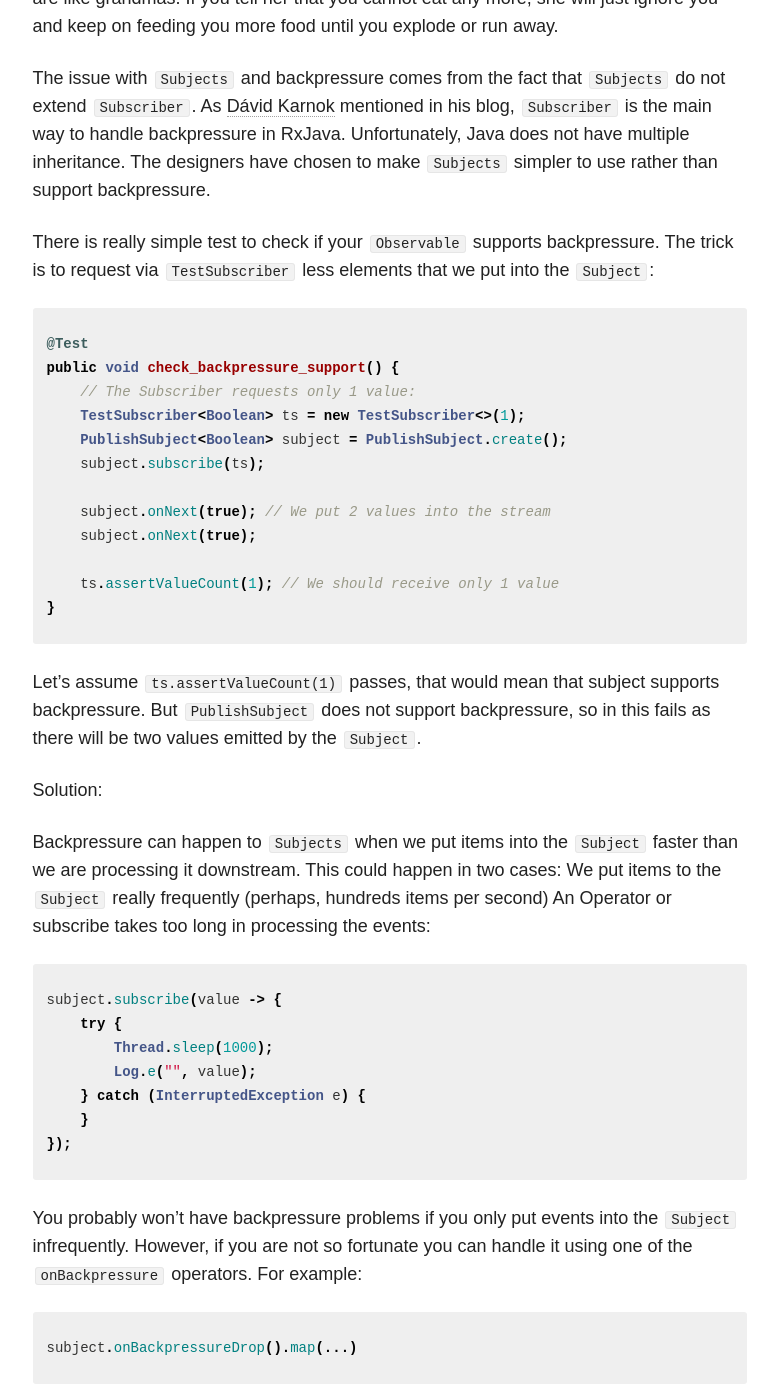
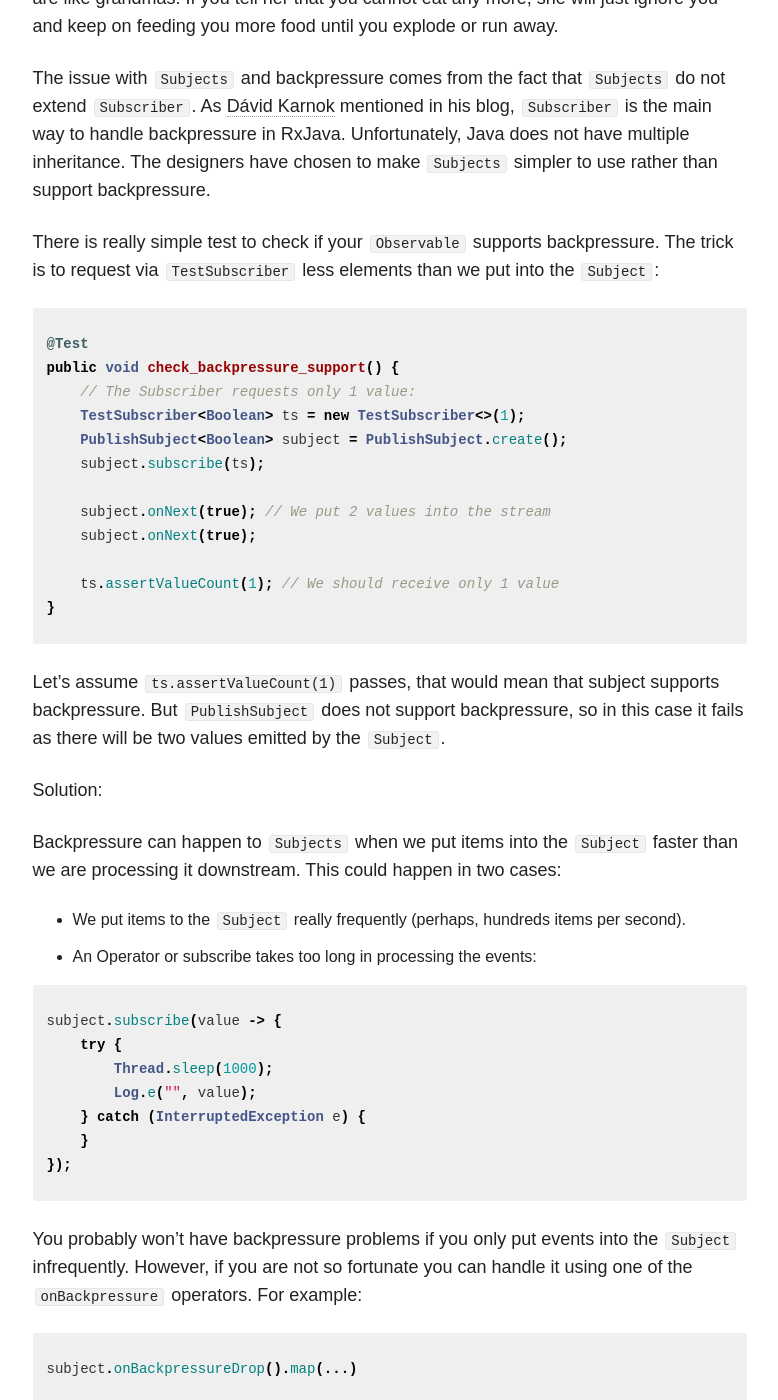
Before and after one commit to upday/upday.github.io, a Jekyll site: the page built from _posts/blog/2016-07-18-subjects.md, in a window 1280 px wide and 1400 px high, scrolled down 2213 px. Shown: the whole window, without its empty margins (347-1125 px from the left). Built offline with Jekyll 4.4.1, drawn with Linux system fonts in a browser that asks for light colours; nearby versions of some CDN libraries; some of the changed text lies outside the part shown.

Commit message:
Update 2016-07-18-subjects.md

```diff
--- a/_posts/blog/2016-07-18-subjects.md
+++ b/_posts/blog/2016-07-18-subjects.md
@@ -11,7 +11,7 @@ date: 2016-07-18T13:00:55-01:00
 ---
 
 
-I’ve heard plenty of mixed feelings about RxJava ``Subjects``; some developers I’ve spoken to say they are evil, others say they are the best thing since sliced bacon.
+I’ve heard plenty of mixed feelings about RxJava ``Subjects`` - some developers I’ve spoken to say they are evil, others say they are the best thing since sliced bacon.
 
 In my early days of using Rx, I thought they were awesome. I was able to create ``Observables`` without the fancy operators like ``fromCallable``, ``from`` or ``create``. In a <a href="http://futurice.com/blog/reactive-c-number-in-practice">blog post</a> from 2014, I even wrote
 
@@ -60,7 +60,7 @@ I like to compare operators that can handle backpressure to waiters. If clients
 
 The issue with ``Subjects`` and backpressure comes from the fact that ``Subjects`` do not extend ``Subscriber``. As <a href="https://twitter.com/akarnokd">Dávid Karnok</a> mentioned in his blog, ``Subscriber`` is the main way to handle backpressure in RxJava. Unfortunately, Java does not have multiple inheritance. The designers have chosen to make ``Subjects`` simpler to use rather than support backpressure.
 
-There is really simple test to check if your ``Observable`` supports backpressure. The trick is to request via ``TestSubscriber`` less elements that we put into the ``Subject``:
+There is really simple test to check if your ``Observable`` supports backpressure. The trick is to request via ``TestSubscriber`` less elements than we put into the ``Subject``:
 
 {% highlight java %}
 @Test
@@ -77,14 +77,14 @@ public void check_backpressure_support() {
 }
 {% endhighlight %}
 
-Let’s assume ``ts.assertValueCount(1)`` passes, that would mean that subject supports backpressure. But ``PublishSubject`` does not support backpressure, so in this fails as there will be two values emitted by the ``Subject``.
+Let’s assume ``ts.assertValueCount(1)`` passes, that would mean that subject supports backpressure. But ``PublishSubject`` does not support backpressure, so in this case it fails as there will be two values emitted by the ``Subject``.
 
 Solution:
 
 Backpressure can happen to ``Subjects`` when we put items into the ``Subject`` faster than we are processing it downstream.
 This could happen in two cases:
-We put items to the ``Subject`` really frequently (perhaps, hundreds items per second)
-An Operator or subscribe takes too long in processing the events:
+- We put items to the ``Subject`` really frequently (perhaps, hundreds items per second).
+- An Operator or subscribe takes too long in processing the events:
 
 {% highlight java %}
 subject.subscribe(value -> {
```
